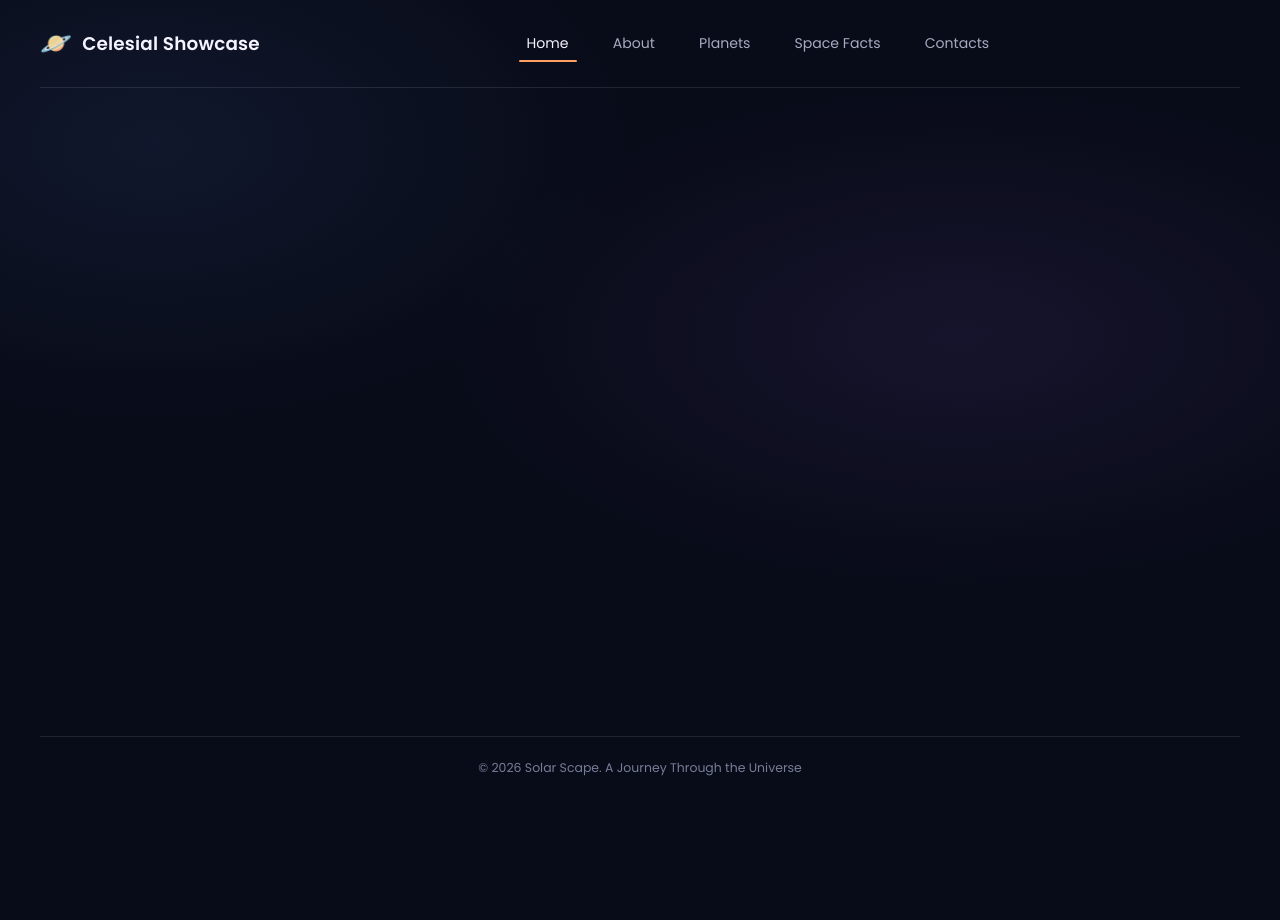
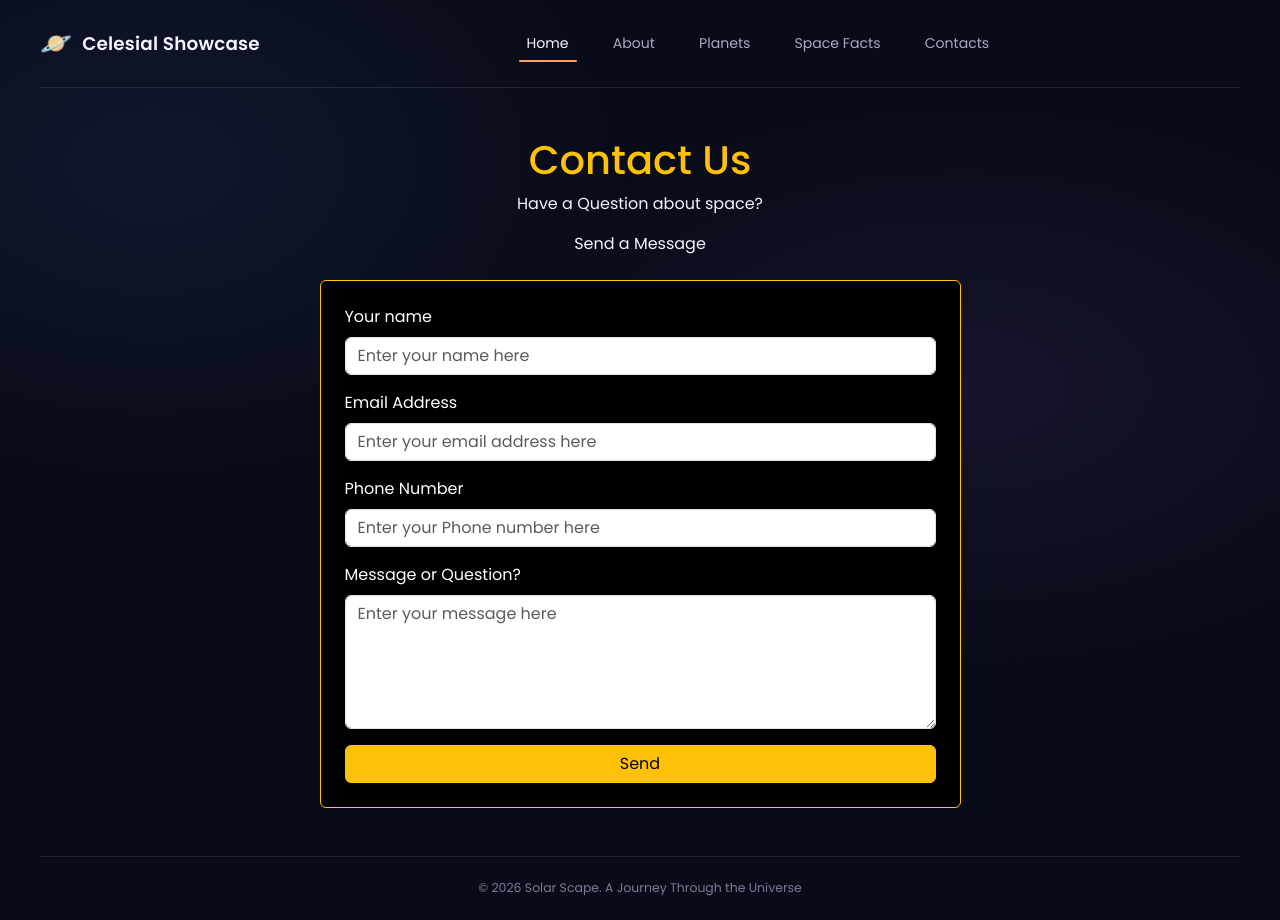
Before and after one commit to tarikari/Celestial-Showcase, a plain HTML site: page Contacts.HTML in a window 1280 px wide. Before the commit the page ends 800 px from the top, so only its background shows below. Drawn offline with nearby package versions, Linux system fonts and the light colour scheme.

Commit message:
Complete

```diff
--- a/About.HTML
+++ b/About.HTML
@@ -1,6 +1,7 @@
 <!DOCTYPE html>
 <html>
     <head>
+        <link rel="shortcut icon" href="https://cdn.britannica.com/56/234056-050-0AC049D7/first-image-from-James-Webb-Space-Telescope-deepest-and-sharpest-infrared-image-of-distant-universe-to-date-SMACS-0723.jpg" type="image/x-icon">
         <title>Celestial Showcase</title>
         <link href="https://fonts.googleapis.com/css2?family=Poppins:wght@300;400;500;600;700&display=swap" rel="stylesheet">
         <link href="https://cdn.jsdelivr.net/npm/bootstrap@5.3.8/dist/css/bootstrap.min.css" rel="stylesheet">
--- a/Contacts.HTML
+++ b/Contacts.HTML
@@ -1,6 +1,7 @@
 <!DOCTYPE html>
 <html>
     <head>
+        <link rel="shortcut icon" href="https://cdn.britannica.com/56/234056-050-0AC049D7/first-image-from-James-Webb-Space-Telescope-deepest-and-sharpest-infrared-image-of-distant-universe-to-date-SMACS-0723.jpg" type="image/x-icon">
         <title>Celestial Showcase</title>
         <link href="https://fonts.googleapis.com/css2?family=Poppins:wght@300;400;500;600;700&display=swap" rel="stylesheet">
         <link href="https://cdn.jsdelivr.net/npm/bootstrap@5.3.8/dist/css/bootstrap.min.css" rel="stylesheet">
@@ -28,6 +29,38 @@
                     </div>
                 </div>
             </nav>
+            <div class="container py-5">
+                <h1 class="text-warning text-center">Contact Us</h1>
+                <p class="text-center">Have a Question about space?</p>
+                <p class="text-center">Send a Message</p>
+                <div class="row justify-content-center mt-4">
+                    <div class="col-md-7">
+                        <div class="card text-white outline-warning border-warning bg-black">
+                            <div class="card-body p-4">
+                                <form>
+                                    <div class="mb-3">
+                                        <label class="form-label">Your name</label>
+                                        <input type="text" class="form-control" placeholder="Enter your name here">
+                                    </div>
+                                    <div class="mb-3">
+                                        <label class="form-label">Email Address</label>
+                                        <input type="email" class="form-control" placeholder="Enter your email address here">
+                                    </div>
+                                    <div class="mb-3">
+                                        <label class="form-label">Phone Number</label>
+                                        <input type="tel" class="form-control" placeholder="Enter your Phone number here">
+                                    </div>
+                                    <div class="mb-3">
+                                        <label class="form-label">Message or Question?</label>
+                                        <textarea class="form-control" placeholder="Enter your message here" rows="5"></textarea>
+                                    </div>
+                                    <button type="submit" class="btn btn-warning w-100">Send</button>
+                                </form>
+                            </div>
+                        </div>
+                    </div>
+                </div>
+            </div>
             <footer class="footer">
                 © 2026 Solar Scape. A Journey Through the Universe
             </footer>
```
Also changed, not shown: Facts.HTML (+1 -0 lines), Index.HTML (+1 -0 lines), Planets.HTML (+1 -0 lines).
